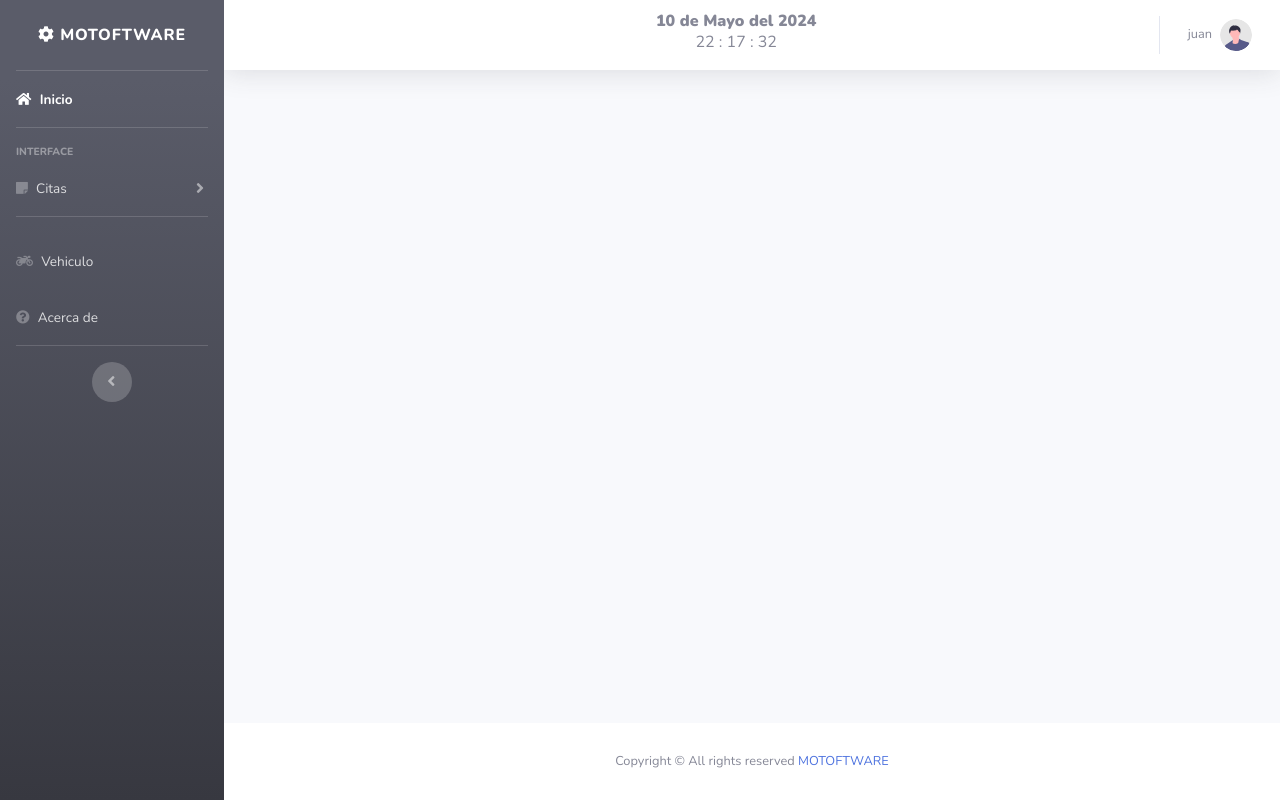
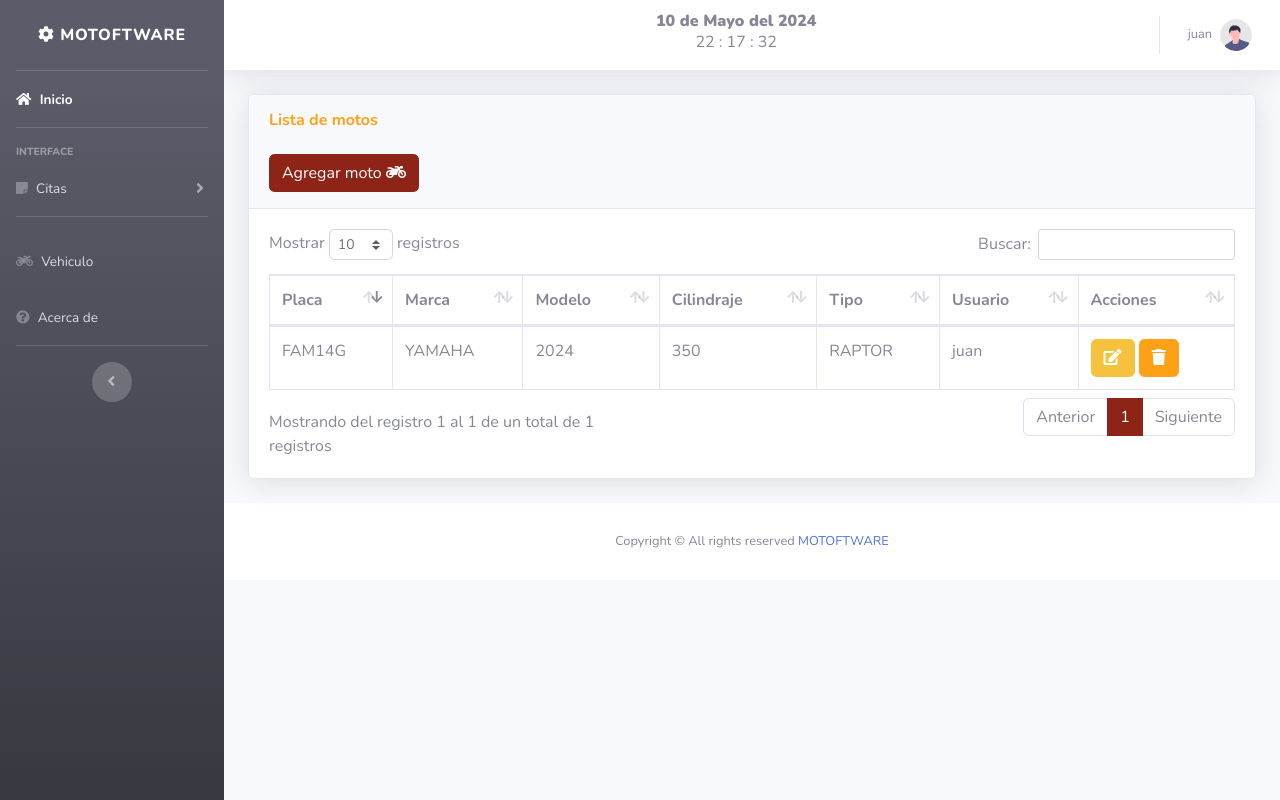
Before and after one commit to alejito-code/motoftware, a PHP site: page /motoftware/motoftwaree/views/moto.php in a window 1280 px wide. Run offline with PHP 8.4, Linux system fonts and the light colour scheme; a user stored in the database is signed in; data comes from the database, SQL or seed files in the repository; some libraries are stand-ins or nearby versions.

Commit message:
Alejandro Molina (Editar moto)

```diff
--- a/motoftwaree/views/moto.php
+++ b/motoftwaree/views/moto.php
@@ -154,9 +154,134 @@ if ($varsesion == null || $varsesion = '') {
 
         <!-- /.container-fluid for admins -->
 
+        <div class="container-fluid">
+
+        <?php
+            if( $actualsesion == 3){
+        ?>
+        <!-- DataTales admins -->
+        <div class="card shadow mb-4">
+
+            <div class="card-header py-3">
+                <h6 class="m-0 font-weight-bold text-primary">Lista de motos</h6>
+                <br>
+                <button type="button" class="btn btn-primary" data-toggle="modal" data-target="#moto">
+                    <span class="glyphicon glyphicon-plus"></span> Agregar moto <i class="fas fa-motorcycle" aria-hidden="true"></i> </a></button>
+
+                    <?php
+                        if( $actualsesion == 1){
+                    ?>
+                        <button type="button" class="btn btn-danger">
+                        <a href="./reportes/pdf_moto.php"> PDF <i class="fas fa-file-pdf"></i> </a></button>
+                        <button type="button" class="btn btn-success">
+                        <a href="./reportes/ex_moto.php"> Excel <i class="fas fa-table"></i> </a></button>
+                    <?php
+                        }
+                    ?>
+            </div>
+
+            <style>
+            a:hover{
+                color: white;
+            }
+        </style>
+
+            <!-- Table users -->
+
+            <div class="card-body">
+                <div class="table-responsive">
+                    <table class="table table-bordered" id="dataTable" width="100%" cellspacing="0">
+                        <thead>
+                            <tr>
+                                <th>Placa</th>
+                                <th>Marca</th>
+                                <th>Modelo</th>
+                                <th>Cilindraje</th>
+                                <th>Tipo</th>
+                                <th>Usuario</th>
+                                <th>Acciones</th>
+                            </tr>
+                        </thead>
+
+                        <?php
+
+                        include "../includes/db.php";
+                        $result = mysqli_query($conexion, "SELECT m.id, m.placa, m.marca, m.modelo, m.cilindraje, m.tipo, u.id AS idu,
+                        u.nombre FROM moto m INNER JOIN user u ON m.id_user = u.id WHERE m.id_user = $id_us");
+                        while ($filas = mysqli_fetch_assoc($result)) :
+
+                        ?>
+                            <tr>
+                                <td><?php echo $filas['placa']; ?></td>
+                                <td><?php echo $filas['marca']; ?></td>
+                                <td><?php echo $filas['modelo']; ?></td>
+                                <td><?php echo $filas['cilindraje']; ?></td>
+                                <td><?php echo $filas['tipo']; ?></td>
+                                <td><?php echo $filas['nombre']; ?></td>
 
 
+                                <td>
+                                <?php
+                                    if( $id_us == $filas['idu']){
+                                ?>
+                                    <a class="btn btn-warning" href="../includes/editar_moto.php?id=<?php echo $filas['id']; ?> ">
+                                        <i class="fa fa-edit "></i> </a>
+                                <?php
+                                    }
+                                ?>
+                                    <a href="../includes/eliminar_moto.php?id=<?php echo $filas['id']; ?> " class="btn btn-danger btn-del">
+                                        <i class="fa fa-trash "></i></a></button>
+                                </td>
+                            </tr>
+
+
+                        <?php endwhile; ?>
+
+                        </tbody>
+                    </table>
+
+
+                    <script>
+                        $('.btn-del').on('click', function(e) {
+                            e.preventDefault();
+                            const href = $(this).attr('href');
+
+                            Swal.fire({
+                                title: 'Estas seguro de eliminar este vehiculo?',
+                                text: "¡No podrás revertir esto!!",
+                                icon: 'warning',
+                                showCancelButton: true,
+                                confirmButtonColor: '#8E2317',
+                                cancelButtonColor: '#8E2317',
+                                confirmButtonText: 'Si, eliminar!',
+                                cancelButtonText: 'Cancelar',
+                            }).then((result) => {
+                                if (result.isConfirmed) {
+                                    Swal.fire(
+                                        'Eliminado!',
+                                        'El usuario fue eliminado.',
+                                        'success'
+                                    );
+                                    document.location.href = href;
+                                }
+                            });
+                        });
+                    </script>
+                    <script src="../package/dist/sweetalert2.all.js"></script>
+                    <script src="../package/dist/sweetalert2.all.min.js"></script>
+                    <script src="../package/jquery-3.6.0.min.js"></script>
+
+
+
+                </div>
+            </div>
         </div>
+        <?php
+            };
+        ?>
+        </div>
+
+
         <!-- End of Main Content -->
 
         <?php include "../includes/footer.php"; ?>
```
Also changed, not shown: motoftwaree/views/reportes/pdf_cita.php (+5 -7 lines).
